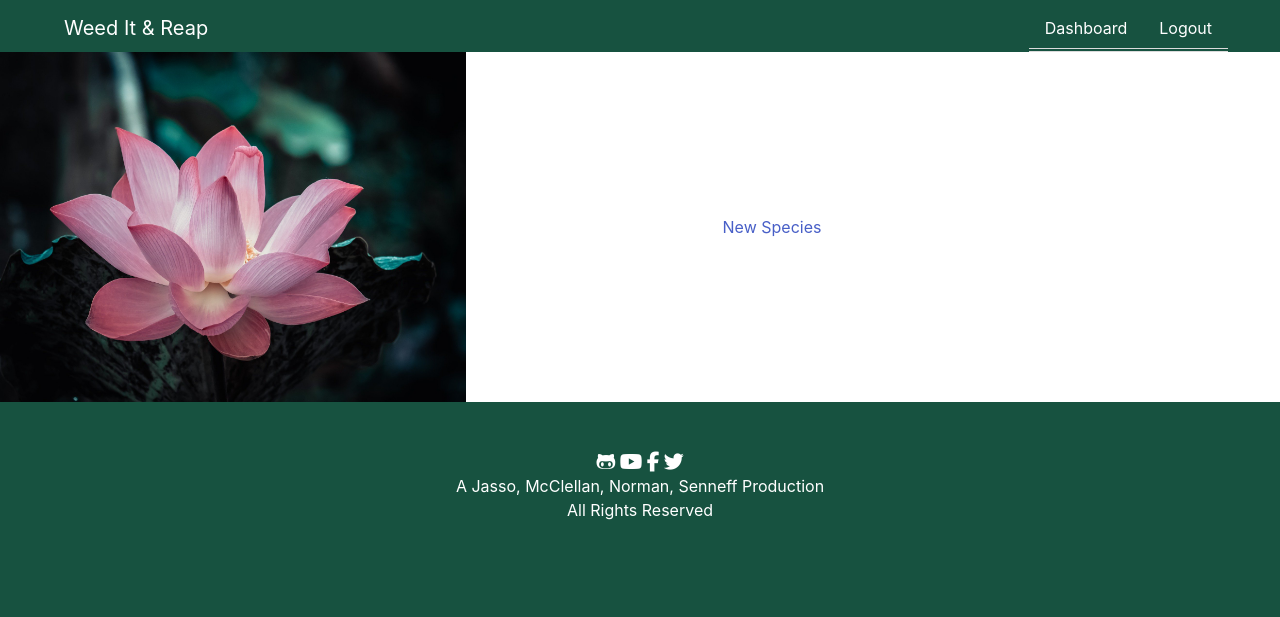
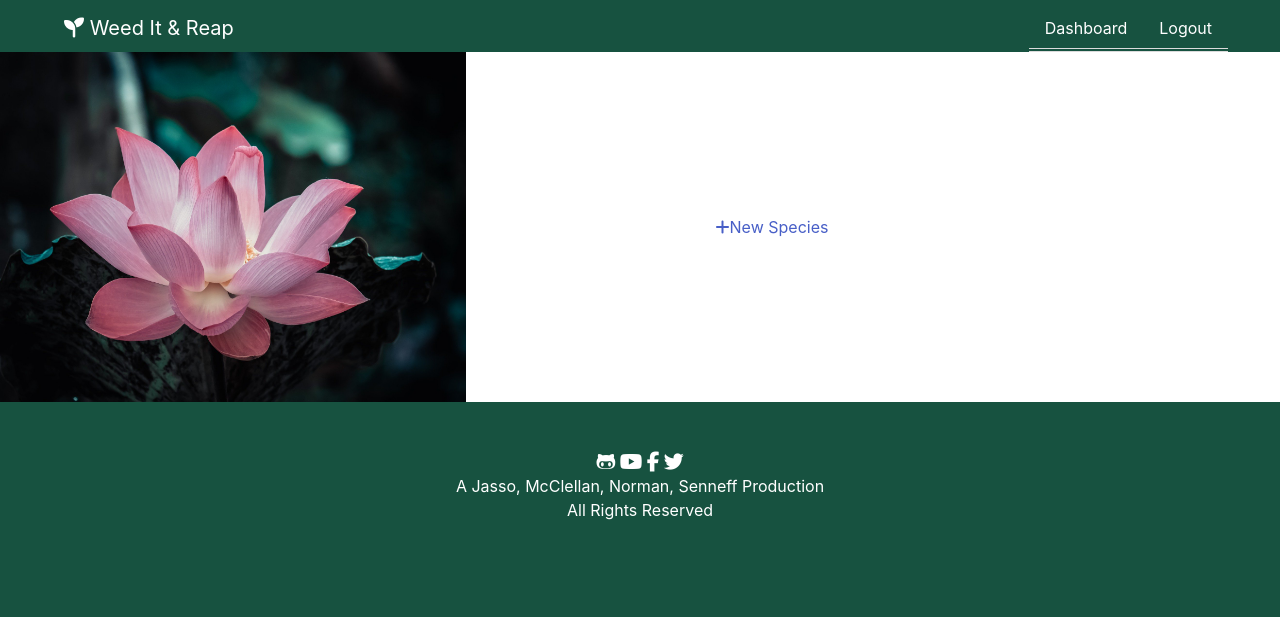
Before and after one commit to CucciPro/proj2-group6-1, a Node server app: page /species in a window 1280 px wide. Shown: the top 617 px of the page. Run offline with Node 20, Linux system fonts and the light colour scheme; a user stored in the database is signed in; data that the repository does not hold is empty; some libraries are stand-ins or nearby versions.

Commit message:
add icons

```diff
--- a/views/layouts/main.handlebars
+++ b/views/layouts/main.handlebars
@@ -16,7 +16,7 @@
     <nav class="navbar">
         <div class="container">
             <div class="navbar-brand">
-                <a class="navbar-item" href="/dashboard" style="display:block;">
+                <a class="navbar-item" href="/dashboard" style="display:block;"><i class="fas fa-seedling"></i>
                     {{!-- <img src="https://cdn.emk.dev/templates/bulma-logo-light.png" alt="Logo"> --}}
                     Weed It & Reap
                 </a>
--- a/views/species.handlebars
+++ b/views/species.handlebars
@@ -1,9 +1,11 @@
-<div><a href="/new-species">New Species</a></div>
-<div>
-  {{#each posts}}
+<div class="container">
+  <div class="new-species"><a href="/new-species"><i class="fas fa-plus"></i>New Species</a></div>
+  <div class="edit-species">
+    {{#each posts}}
     <a href="/edit-species/{{species_id}}">
       <span>{{common_name}}</span>
       <span>{{botanical_name}}</span>
     </a>
-  {{/each}}
+    {{/each}}
+  </div>
 </div>
```
Also changed, not shown: views/my-plants.handlebars (+8 -6 lines).
